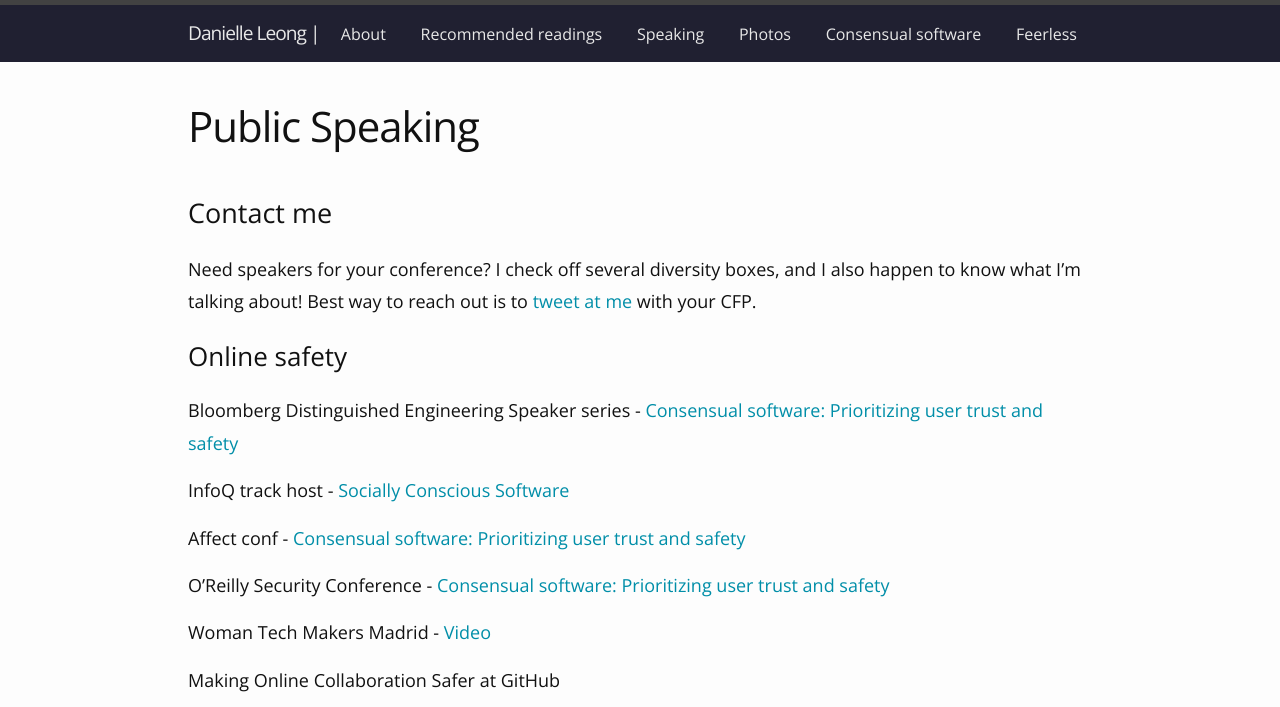
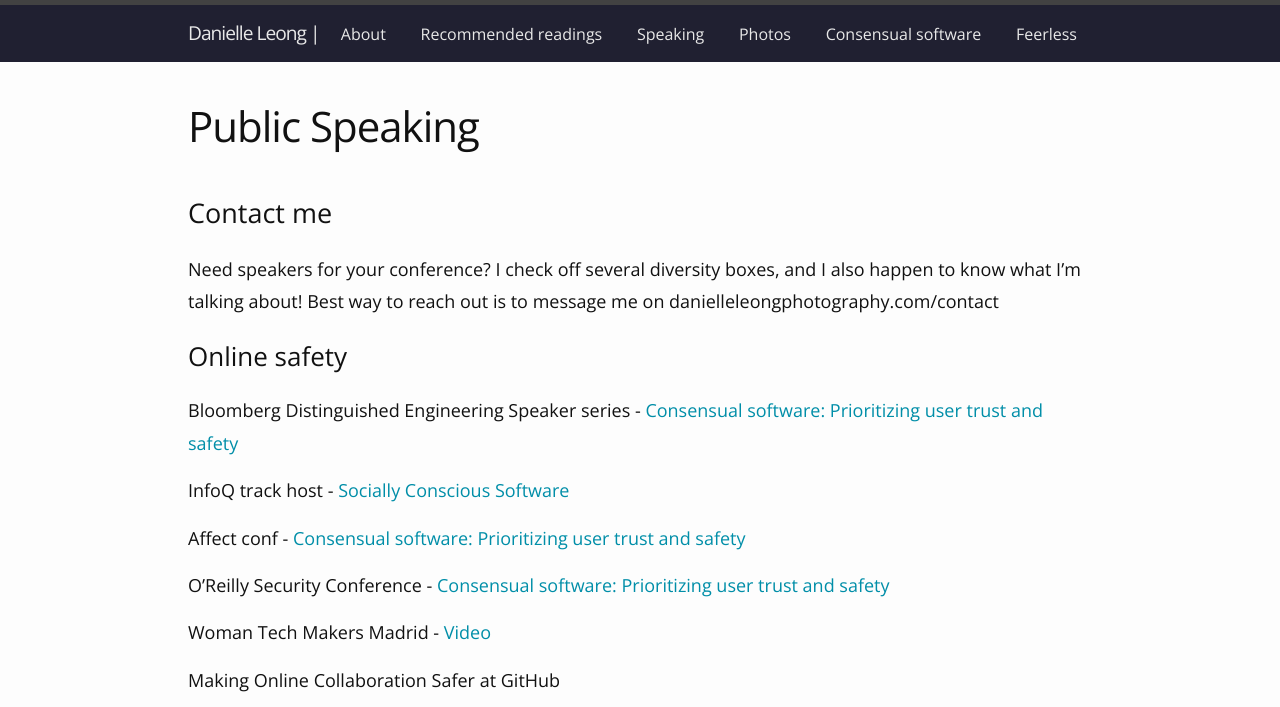
Before and after one commit to dmleong/dmleong.github.io, a Jekyll site: the page built from speaking.md, in a window 1280 px wide and 900 px high, cut to the strip 0-707 px from the top of the window. Built offline with Jekyll 4.4.1, drawn with Linux system fonts in a browser that asks for light colours; comment, search, counter and statistics services are not loaded.

Commit message:
Update contact info

```diff
--- a/speaking.md
+++ b/speaking.md
@@ -4,7 +4,7 @@ title: Public Speaking
 permalink: /public/
 ---
 # Contact me
-Need speakers for your conference? I check off several diversity boxes, and I also happen to know what I'm talking about! Best way to reach out is to <a href="https://twitter.com/tsunamino">tweet at me</a> with your CFP.
+Need speakers for your conference? I check off several diversity boxes, and I also happen to know what I'm talking about! Best way to reach out is to message me on danielleleongphotography.com/contact
 
 ### Online safety ###
 Bloomberg Distinguished Engineering Speaker series - <a href="https://www.techatbloomberg.com/blog/distinguished-speaker-series-danielle-leong/">Consensual software: Prioritizing user trust and safety</a>
```
